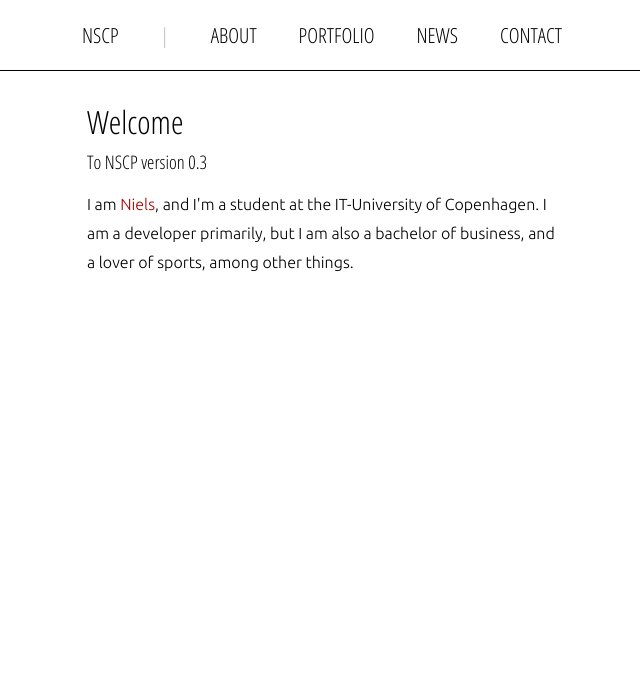
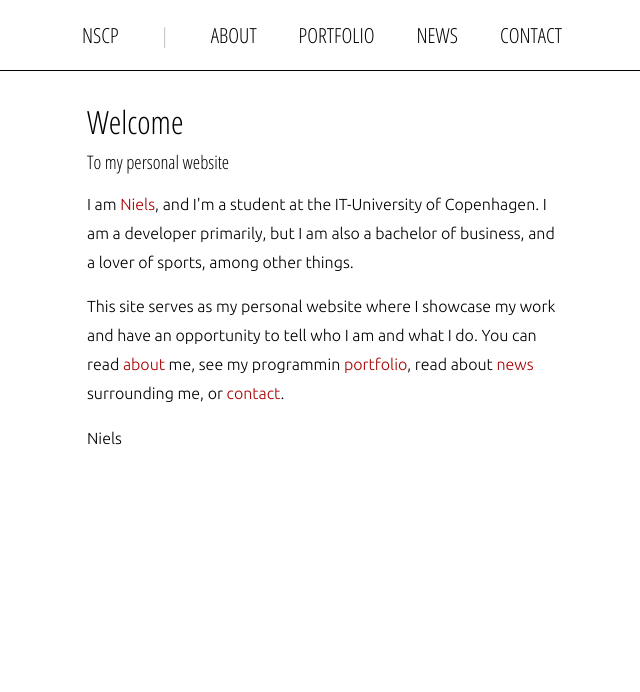
Before and after one commit to gandalftheFFFFFF/nscp, a Django app: template templates/pages_template.html in a window 1280 px wide. Shown: the top 692 px of the page, without its empty margins (318-958 px from the left). Run offline with Django 3.2, Linux system fonts and the light colour scheme; the template is opened without the code that fills it, so the values that code supplies are empty.

```diff
--- a/static/freestyle.css
+++ b/static/freestyle.css
@@ -225,7 +225,7 @@ a:active {
 
     img.preview {
         max-width: 50%;
-        max-height: 200px;
+        max-height: 400px;
         width: auto;
         height: auto;
         border: 1px solid black;
--- a/templates/base.html
+++ b/templates/base.html
@@ -49,11 +49,20 @@
     <div id="main_content">
         {% block content %}
       <h1>Welcome</h1>
-      <h3>To NSCP version 0.3</h3>
+      <h3>To my personal website</h3>
       <p>
           I am <a href="{% static 'cv.pdf' %}">Niels</a>, and I'm a student at the IT-University of Copenhagen.
           I am a developer primarily, but I am also a bachelor of business, and a lover of sports, among other things.
       </p>
+        <p>
+            This site serves as my personal website where I showcase my work and have an opportunity to tell
+            who I am and what I do. You can read <a href="{% url 'about' %}">about</a> me, see my programmin
+            <a href="{% url 'projects' %}">portfolio</a>, read about <a href="{% url 'news' %}">news</a>
+            surrounding me, or <a href="{% url 'contact' %}">contact</a>.
+        </p>
+        <p>
+            Niels
+        </p>
         {% endblock %}
     </div>
   </div>
```
Also changed, not shown: news_posts/templates/news.html (+5 -3 lines).
